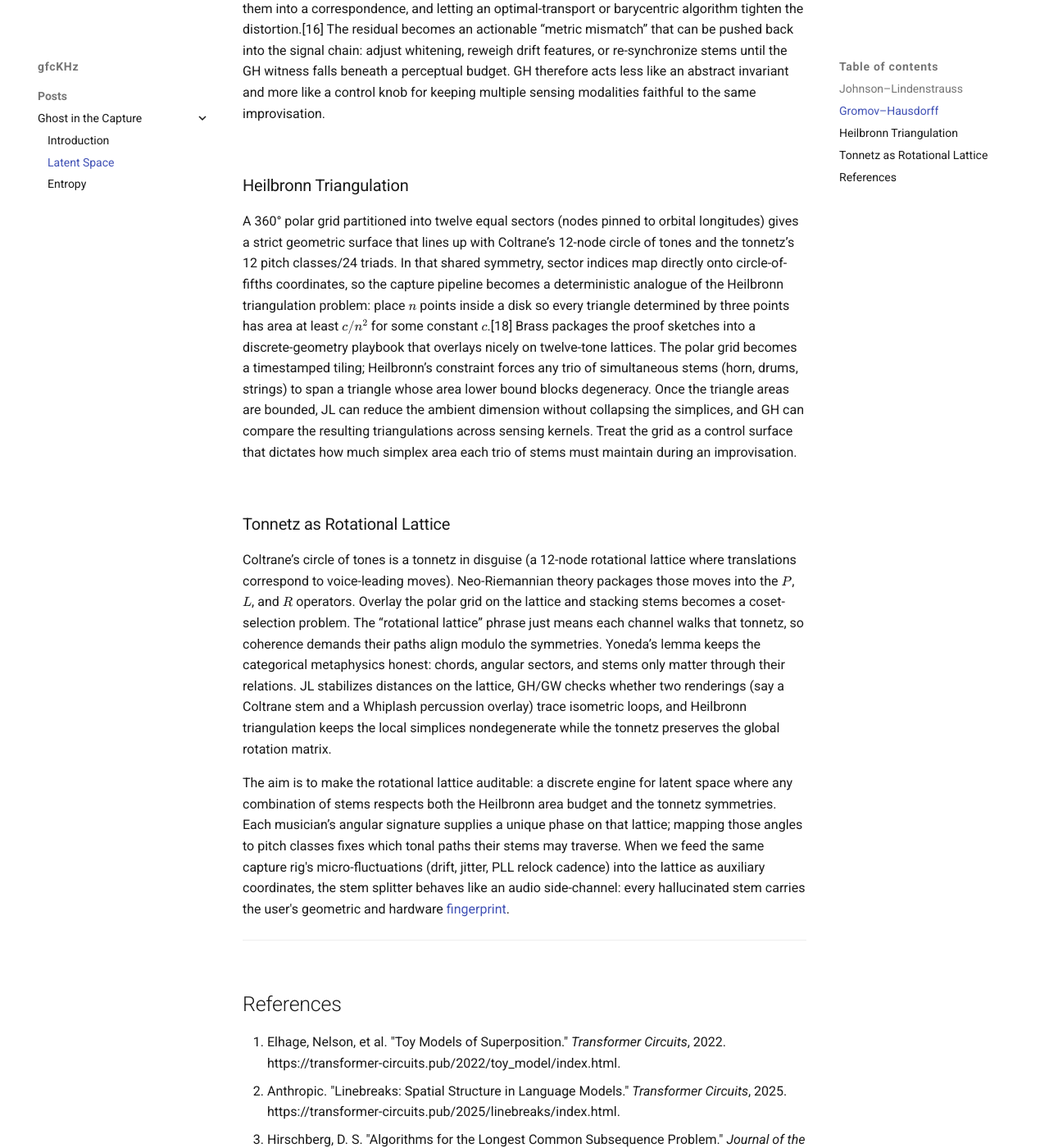
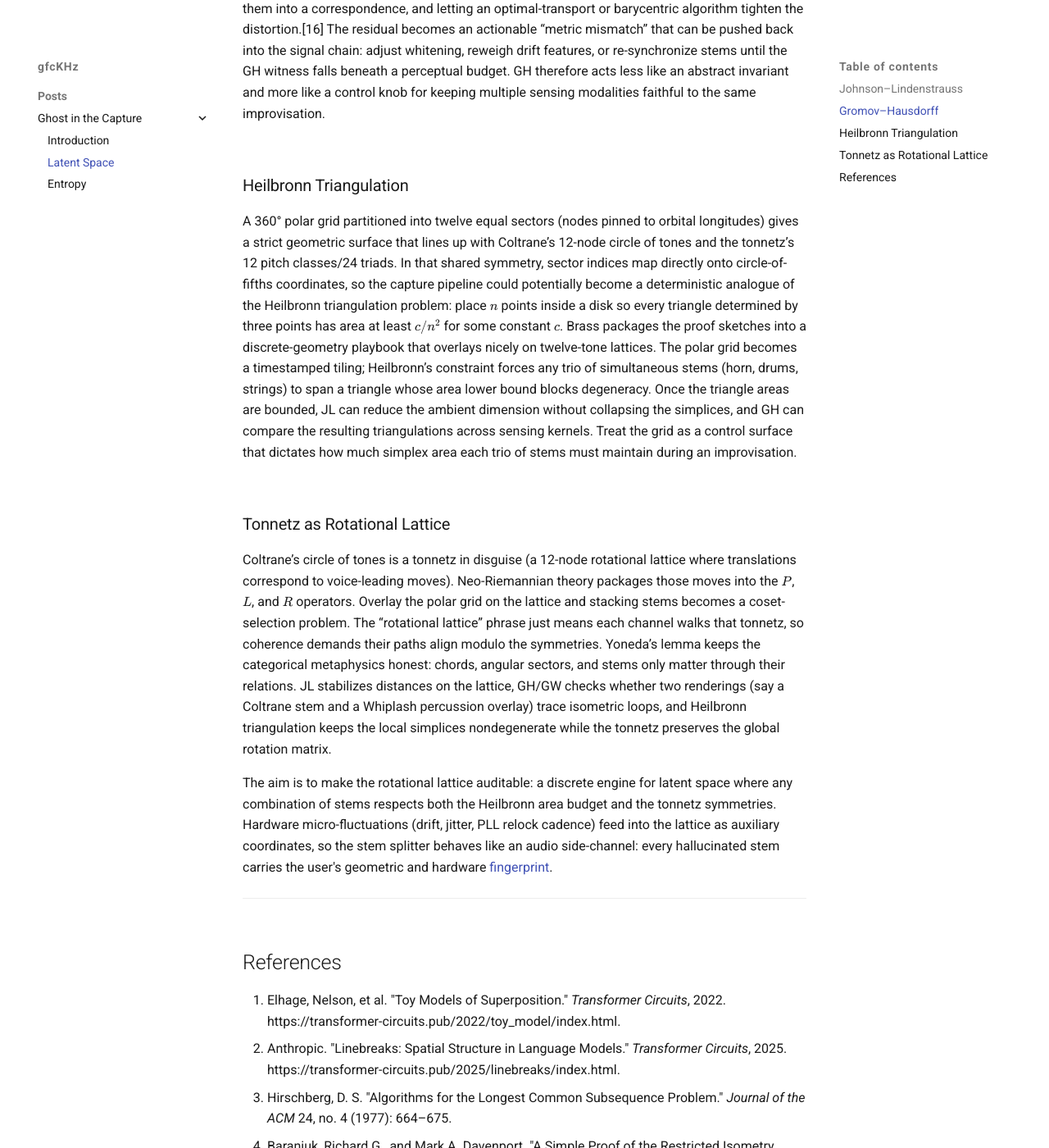
Before and after one commit to gfcKHz/gfcKHz.github.io, an MkDocs documentation site: the page built from docs/posts/space.md, in a window 1280 px wide and 1400 px high, scrolled down 1611 px. Shown: the whole window at 82% size. Built offline with MkDocs 1.6.1 and Material for MkDocs 9.7.7, drawn with Linux system fonts in a browser that asks for light colours; some web fonts are replaced.

Commit message:
Remove more chart references

```diff
--- a/docs/posts/space.md
+++ b/docs/posts/space.md
@@ -30,12 +30,12 @@
 
 ### Heilbronn Triangulation
 
-A 360° polar grid partitioned into twelve equal sectors (nodes pinned to orbital longitudes) gives a strict geometric surface that lines up with Coltrane’s 12-node circle of tones and the tonnetz’s 12 pitch classes/24 triads. In that shared symmetry, sector indices map directly onto circle-of-fifths coordinates, so the capture pipeline becomes a deterministic analogue of the Heilbronn triangulation problem: place $n$ points inside a disk so every triangle determined by three points has area at least $c/n^2$ for some constant $c$.[18] Brass packages the proof sketches into a discrete-geometry playbook that overlays nicely on twelve-tone lattices. The polar grid becomes a timestamped tiling; Heilbronn’s constraint forces any trio of simultaneous stems (horn, drums, strings) to span a triangle whose area lower bound blocks degeneracy. Once the triangle areas are bounded, JL can reduce the ambient dimension without collapsing the simplices, and GH can compare the resulting triangulations across sensing kernels. Treat the grid as a control surface that dictates how much simplex area each trio of stems must maintain during an improvisation.
+A 360° polar grid partitioned into twelve equal sectors (nodes pinned to orbital longitudes) gives a strict geometric surface that lines up with Coltrane’s 12-node circle of tones and the tonnetz’s 12 pitch classes/24 triads. In that shared symmetry, sector indices map directly onto circle-of-fifths coordinates, so the capture pipeline could potentially become a deterministic analogue of the Heilbronn triangulation problem: place $n$ points inside a disk so every triangle determined by three points has area at least $c/n^2$ for some constant $c$. Brass packages the proof sketches into a discrete-geometry playbook that overlays nicely on twelve-tone lattices. The polar grid becomes a timestamped tiling; Heilbronn’s constraint forces any trio of simultaneous stems (horn, drums, strings) to span a triangle whose area lower bound blocks degeneracy. Once the triangle areas are bounded, JL can reduce the ambient dimension without collapsing the simplices, and GH can compare the resulting triangulations across sensing kernels. Treat the grid as a control surface that dictates how much simplex area each trio of stems must maintain during an improvisation.
 ### Tonnetz as Rotational Lattice
 
 Coltrane’s circle of tones is a tonnetz in disguise (a 12-node rotational lattice where translations correspond to voice-leading moves). Neo-Riemannian theory packages those moves into the $P$, $L$, and $R$ operators. Overlay the polar grid on the lattice and stacking stems becomes a coset-selection problem. The “rotational lattice” phrase just means each channel walks that tonnetz, so coherence demands their paths align modulo the symmetries. Yoneda’s lemma keeps the categorical metaphysics honest: chords, angular sectors, and stems only matter through their relations. JL stabilizes distances on the lattice, GH/GW checks whether two renderings (say a Coltrane stem and a Whiplash percussion overlay) trace isometric loops, and Heilbronn triangulation keeps the local simplices nondegenerate while the tonnetz preserves the global rotation matrix.
 
-The aim is to make the rotational lattice auditable: a discrete engine for latent space where any combination of stems respects both the Heilbronn area budget and the tonnetz symmetries. Each musician’s angular signature supplies a unique phase on that lattice; mapping those angles to pitch classes fixes which tonal paths their stems may traverse. When we feed the same capture rig's micro-fluctuations (drift, jitter, PLL relock cadence) into the lattice as auxiliary coordinates, the stem splitter behaves like an audio side-channel: every hallucinated stem carries the user's geometric and hardware [fingerprint](entropy.md).
+The aim is to make the rotational lattice auditable: a discrete engine for latent space where any combination of stems respects both the Heilbronn area budget and the tonnetz symmetries. Hardware micro-fluctuations (drift, jitter, PLL relock cadence) feed into the lattice as auxiliary coordinates, so the stem splitter behaves like an audio side-channel: every hallucinated stem carries the user's geometric and hardware [fingerprint](entropy.md).
 
 ---
 
```
